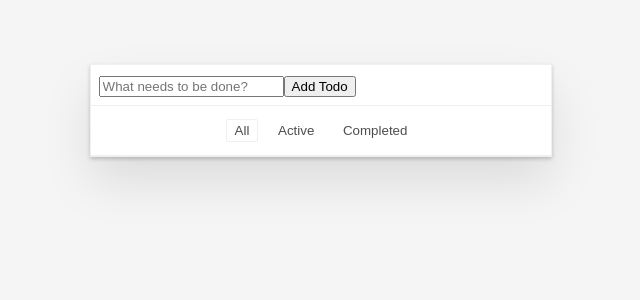
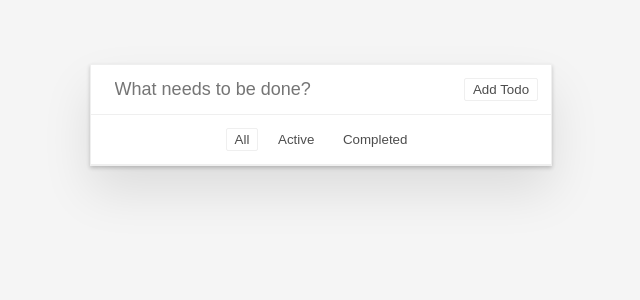
Before and after one commit to satyamyadav/react-redux-todo, a React app: page / in a window 1280 px wide. Shown: the top 300 px of the page, without its empty margins (319-959 px from the left). Built offline with nearby package versions, Linux system fonts and the light colour scheme.

Commit message:
feat: adds form design

```diff
--- a/src/containers/AddTodo.js
+++ b/src/containers/AddTodo.js
@@ -15,6 +15,7 @@ let AddTodo = ({dispatch}) => {
   return (
     <div className="AddTodo">
       <form
+        className="AddTodo-form"
         onSubmit={
           e => {
             e.preventDefault();
@@ -27,10 +28,11 @@ let AddTodo = ({dispatch}) => {
         }
       >
         <input
+          className="AddTodo-input"
           placeholder="What needs to be done?   "
           ref={node => input = node}
         />
-        <button type="suubmit">
+        <button type="submit" className="Button Button--active">
           Add Todo
         </button>
       </form>
--- a/src/sass/components.scss
+++ b/src/sass/components.scss
@@ -41,6 +41,17 @@
 
 .AddTodo {
   @include item();
+  &-form {
+    display: flex;
+    justify-content: space-between;
+  }
+  &-input {
+    outline: none;
+    flex-grow: 1;
+    border: none;
+    padding-left: $size;
+    font-size: large;
+  }
 }
 
 .Footer {
@@ -65,7 +76,8 @@
   border-radius: $size/8;
   background: transparent;
   cursor: pointer;
-  &--active, &:hover {
+  &--active,
+  &:hover {
     border-color: $border-color;
     transition: ease all 0.5s;
   }
```
